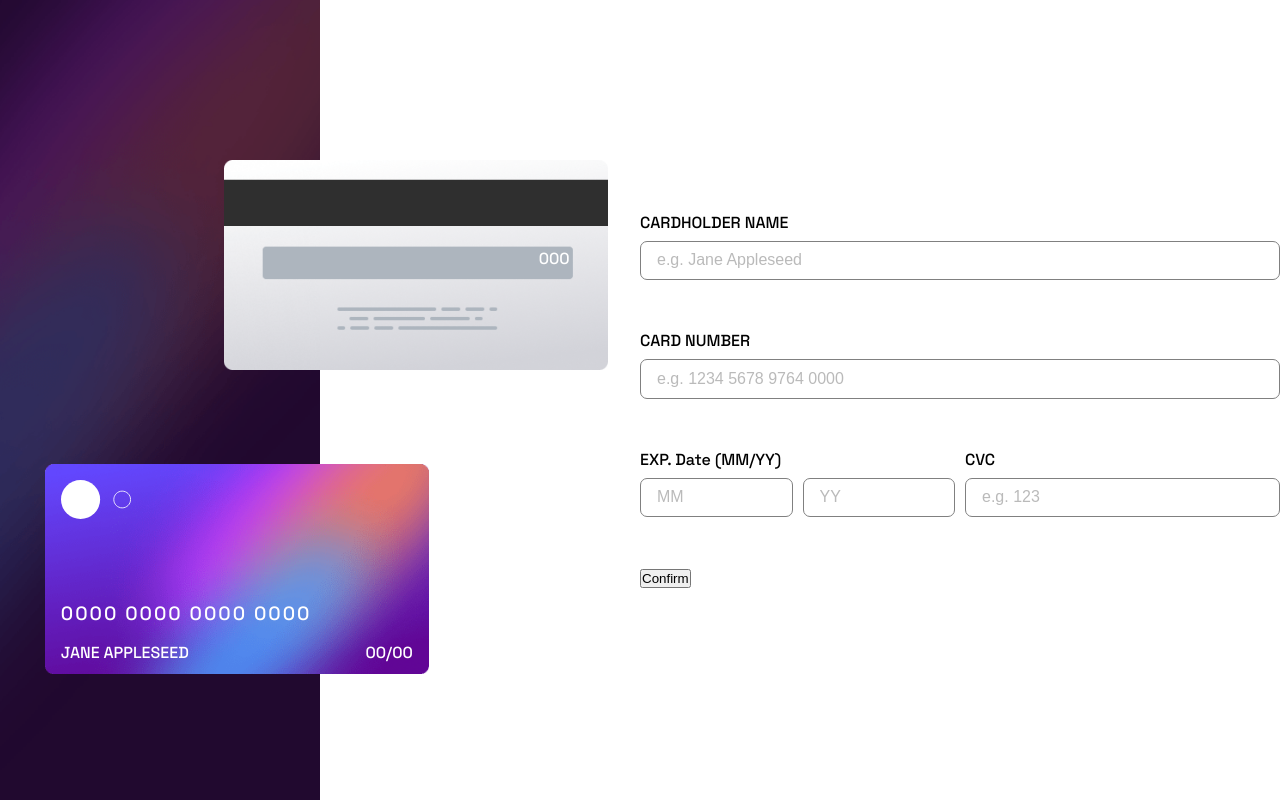
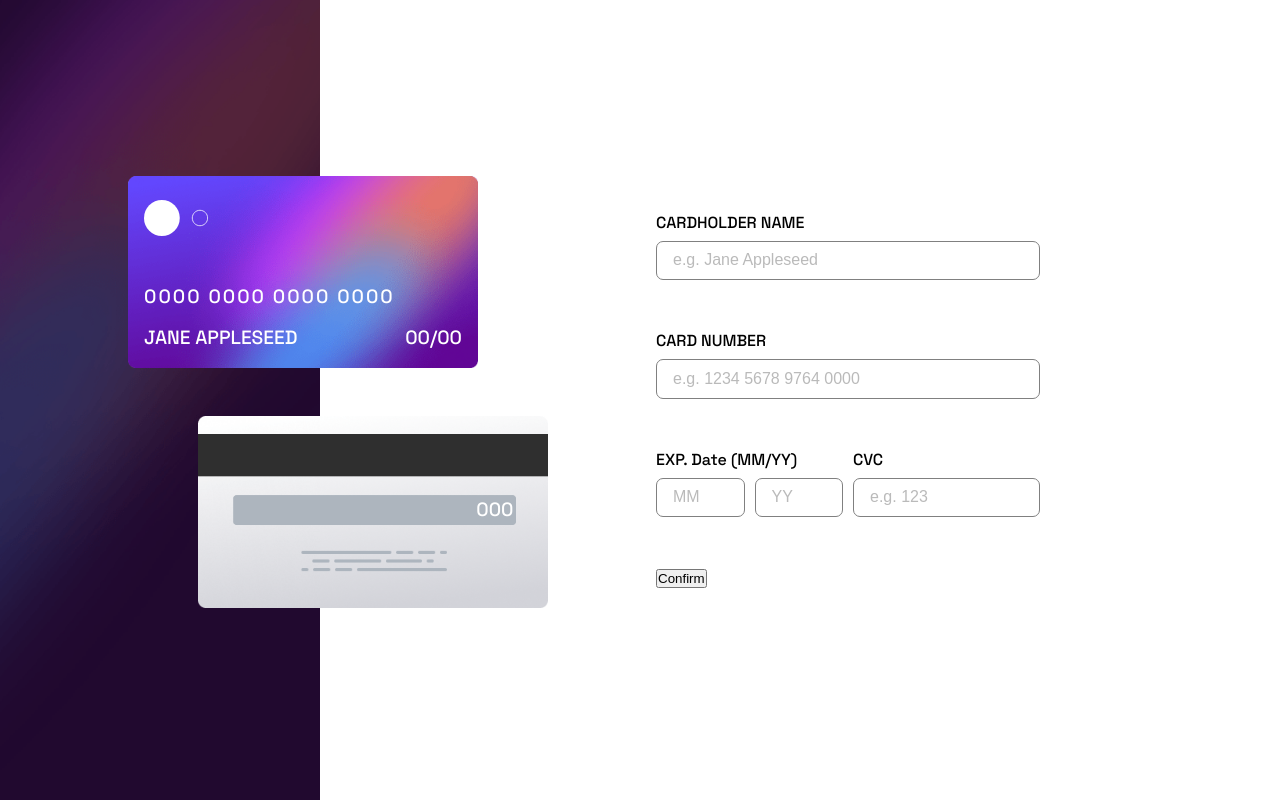
Before and after one commit to junaidshaikh-js/interactive-card-details-form, a React (Create React App) app: page / in a window 1280 px wide. Built offline with nearby package versions, Linux system fonts and the light colour scheme.

Commit message:
[fix] desktop form layout

```diff
--- a/src/components/styled/CardDetailsWrapper.styled.ts
+++ b/src/components/styled/CardDetailsWrapper.styled.ts
@@ -2,13 +2,10 @@ import styled from "styled-components";
 
 export const CardDetailsWrapper = styled.div`
   display: flex;
+  gap: 1rem;
   flex-direction: column;
 
-  @media screen and (min-width: 768px) {
+  @media screen and (min-width: 48em) {
     flex-direction: row;
-
-    > * {
-      flex-basis: 100%;
-    }
   }
 `;
--- a/src/components/styled/HeroSection.styled.ts
+++ b/src/components/styled/HeroSection.styled.ts
@@ -2,34 +2,50 @@ import styled from "styled-components";
 
 export const StyledHeroSection = styled.section`
   position: relative;
+  flex-basis: 50%;
   color: ${({ theme }) => theme.colors.white};
 `;
 
-export const StyledImageContainerBack = styled.div`
+const ImageContainer = styled.div`
   position: absolute;
+  width: min(70%, 350px);
+  font-size: 1em;
+
+  @media screen and (min-width: 48em) {
+    font-size: 1.2em;
+`;
+
+export const StyledImageContainerBack = styled(ImageContainer)`
   top: 20%;
   right: 5%;
-  width: 60%;
 
   span {
     position: absolute;
     top: 41%;
     right: 10%;
   }
+
+  @media screen and (min-width: 48em) {
+    top: 52%;
+    left: 31%;
+  }
 `;
 
-export const StyledImageContainerFront = styled.div`
-  position: absolute;
-  width: 60%;
+export const StyledImageContainerFront = styled(ImageContainer)`
   top: 58%;
   left: 7%;
+
+  @media screen and (min-width: 48em) {
+    top: 22%;
+    left: 20%;
+  }
 `;
 
 export const StyledCardDetails = styled.div`
   position: absolute;
   top: 0;
   left: 0;
-  padding: 1rem;
+  padding: 1.5rem 1rem;
   display: flex;
   flex-direction: column;
   height: 100%;
@@ -42,7 +58,6 @@ export const StyledCardDetails = styled.div`
   > span {
     margin-top: auto;
     margin-bottom: 1rem;
-    font-size: 1.2rem;
     letter-spacing: 2px;
   }
 `;
```
